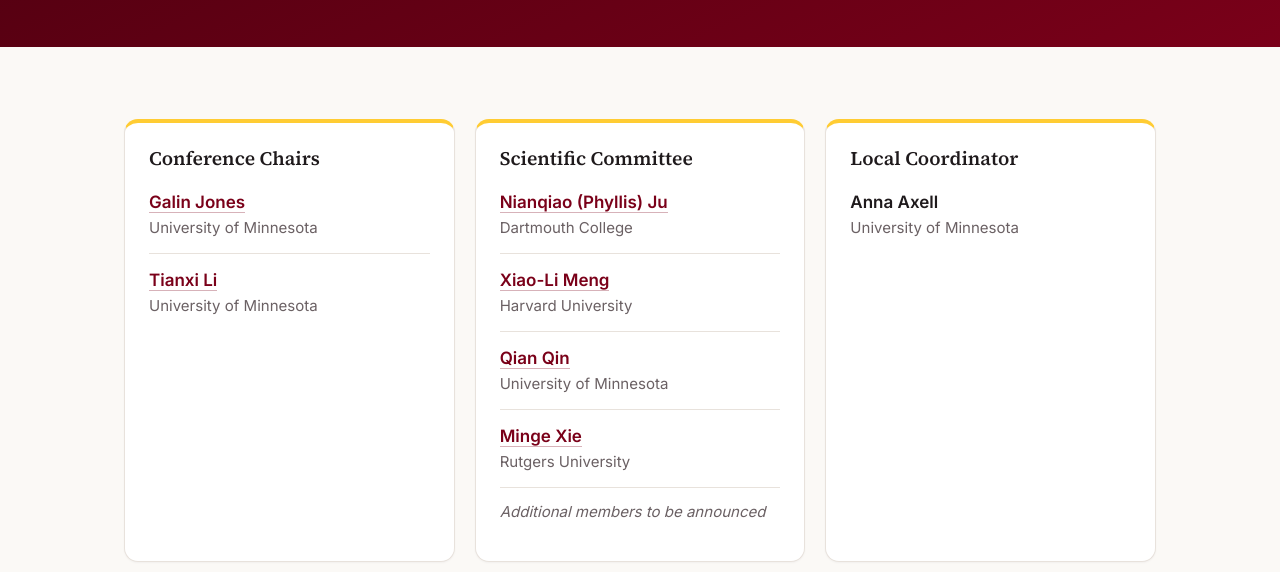
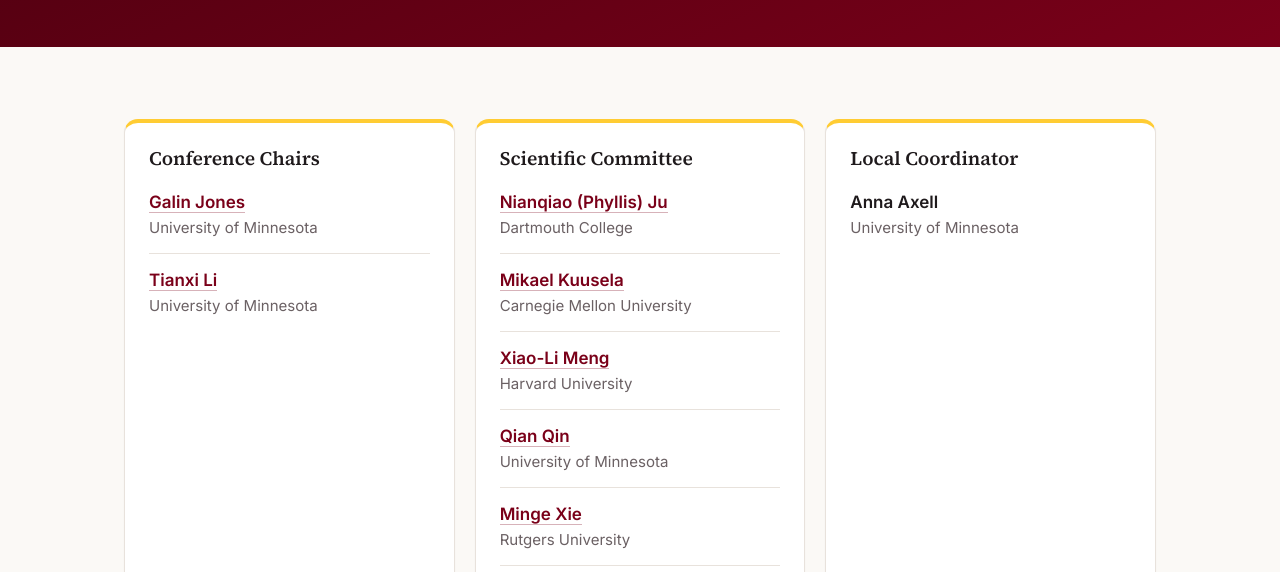
Before and after one commit to bff11-conference/bff11-conference.github.io, a plain HTML site: page committees.html in a window 1280 px wide. Shown: the part 228-800 px from the top of the page. Drawn offline with Linux system fonts and the light colour scheme.

Commit message:
Committee update

```diff
--- a/committees.html
+++ b/committees.html
@@ -44,6 +44,7 @@
           <h3>Scientific Committee</h3>
           <ul class="people">
             <li><a class="name" href="https://nianqiaoju.github.io/">Nianqiao (Phyllis) Ju</a><span class="aff">Dartmouth College</span></li>
+            <li><a class="name" href="https://www.stat.cmu.edu/~mkuusela/">Mikael Kuusela</a><span class="aff">Carnegie Mellon University</span></li>
             <li><a class="name" href="https://statistics.fas.harvard.edu/people/xiao-li-meng">Xiao-Li Meng</a><span class="aff">Harvard University</span></li>
             <li><a class="name" href="https://cla.umn.edu/about/directory/profile/qqin">Qian Qin</a><span class="aff">University of Minnesota</span></li>
             <li><a class="name" href="https://statistics.rutgers.edu/people-pages/faculty/people/379-minge-xie">Minge Xie</a><span class="aff">Rutgers University</span></li>
```
